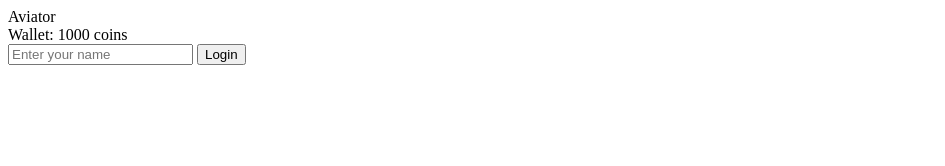
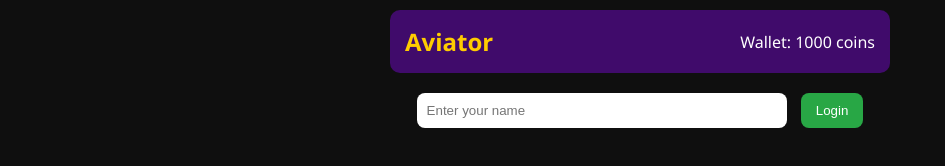
Before and after one commit to Himanshu838702/crash-game, a plain HTML site: page crash.html in a window 1280 px wide. Shown: the whole page, without its empty margins (0-945 px from the left). Drawn offline with Linux system fonts and the light colour scheme.

Commit message:
Update crash.html

```diff
--- a/crash.html
+++ b/crash.html
@@ -5,7 +5,7 @@
   <meta charset="UTF-8" />
   <meta name="viewport" content="width=device-width, initial-scale=1.0" />
   <title>Aviator Crash Game</title>
-  <link rel="stylesheet" href="style.css" />
+  <link rel="stylesheet" href="game.css" />
 </head>
 <body>
   <div class="main-container">
```
